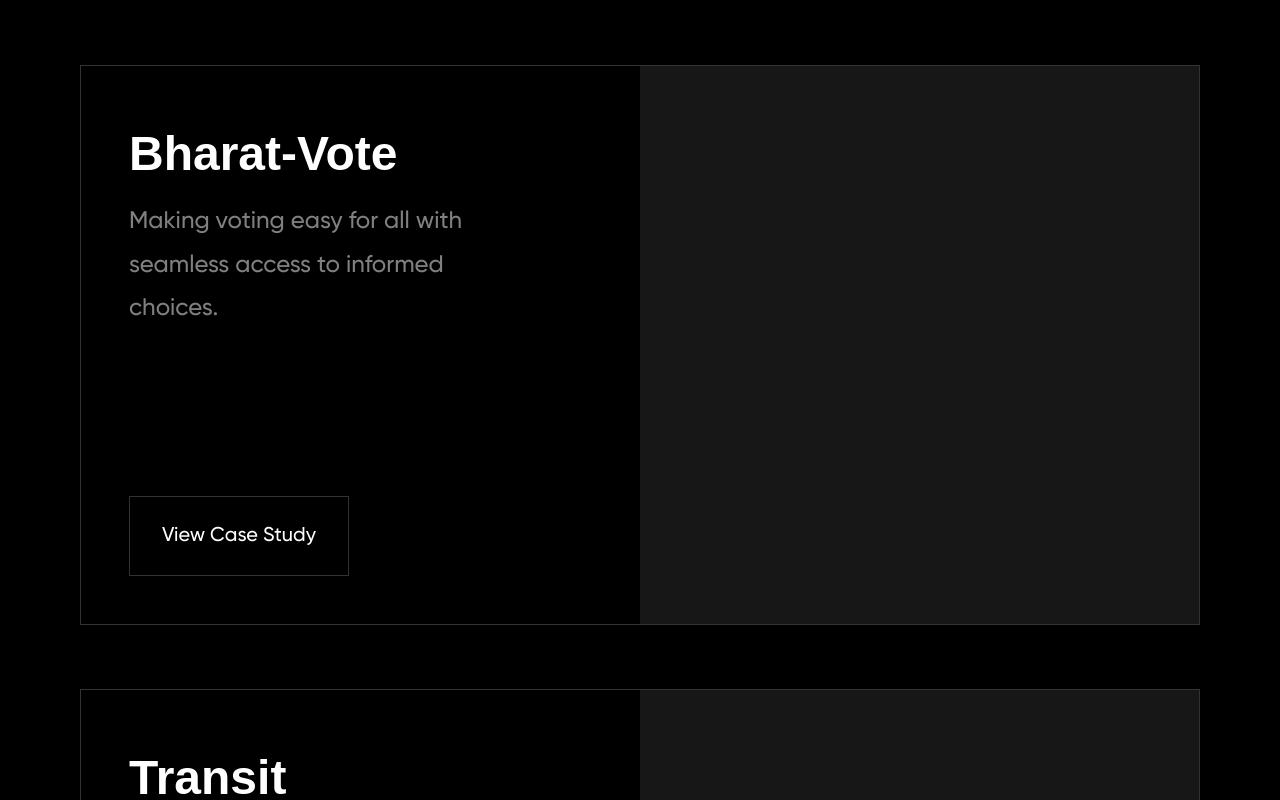
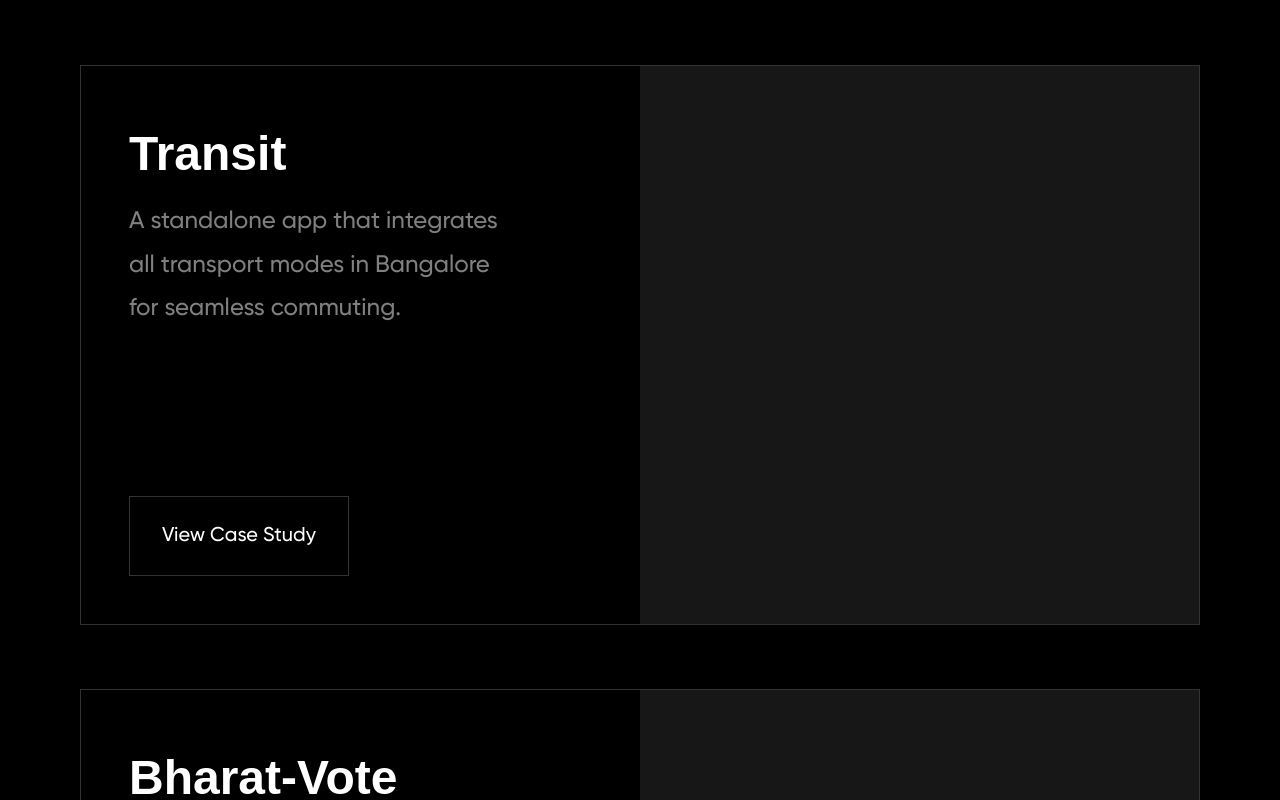
Before and after one commit to AkashBalcham/prasanth-port, a React (Create React App) app: page / in a window 1280 px wide. Shown: the part 940-1740 px from the top of the page. Built offline with nearby package versions, Linux system fonts and the light colour scheme; a web font is replaced by a local one.

Commit message:
add: project links

```diff
--- a/src/App.js
+++ b/src/App.js
@@ -9,7 +9,6 @@ function App() {
       <div className="App">
         <Routes>
           <Route path='/' element={ <Landing />}/>
-          <Route path='/projects/:id' element={ <Project />}/>
         </Routes>
       </div>
     </Router>
--- a/src/components/ProjectCard/ProjectCard.jsx
+++ b/src/components/ProjectCard/ProjectCard.jsx
@@ -19,7 +19,7 @@ const ProjectCard = (props) => {
                     {/* <h2 className="w-[70%] lg:w-[90%] text-white/50 font-gilroy lg:text-xl xl:text-3xl 2xl:text-3xl tracking-wide">{props.desc}</h2> */}
                 </div>
 
-                <Link to={`/projects/${props.id}`}>
+                <Link to={`${props.link}`} target="_blank">
                     <button className="border-[1px] border-[rgba(255,255,255,0.2)] bg-black px-6 py-4 lg:px-6 lgMid:px-8 lgMid:py-4 xl:py-6 3xl:px-8 3xl:py-6 text-white lg:text-[100%] lgMid:text-[110%] xl:text-[125%] xlMid:text-[145%] 2xl:text-[157%] font-gilroy font-extralight">
                         View Case Study
                     </button>
--- a/src/data/projects.js
+++ b/src/data/projects.js
@@ -4,14 +4,16 @@ const projects = [
     {
         id: 1,
         image: null,
-        name: "Bharat-Vote",
-        desc: "Making voting easy for all with\n seamless access to informed\n choices.",
+        name: "Transit",
+        desc: "A standalone app that integrates\nall transport modes in Bangalore\nfor seamless commuting.",
+        link: "https://www.figma.com/proto/iG0HzAG7D7yiB2YP8kjdin/Portfolio?page-id=396%3A1313&node-id=396-1314&p=f&viewport=353%2C150%2C0.26&t=hYcb7GhWqfWNxskA-1&scaling=scale-down&content-scaling=fixed&starting-point-node-id=396%3A1314"
     },
     {
         id: 2,
         image: null,
-        name: "Transit",
-        desc: "A standalone app that integrates\nall transport modes in Bangalore\nfor seamless commuting.",
+        name: "Bharat-Vote",
+        desc: "Making voting easy for all with\n seamless access to informed\n choices.",
+        link: "https://www.figma.com/proto/iG0HzAG7D7yiB2YP8kjdin/Portfolio?page-id=395%3A182&node-id=395-1152&viewport=673%2C-187%2C0.3&t=EpOQhJMG8SPRsHT5-1&scaling=min-zoom&content-scaling=fixed&starting-point-node-id=395%3A1152"
     }
 ]
 
--- a/src/pages/Landing/Landing.jsx
+++ b/src/pages/Landing/Landing.jsx
@@ -10,7 +10,7 @@ import ProjectCard from "../../components/ProjectCard/ProjectCard";
 
 const Landing = () => {
 
-    const { emailLink } = { links }
+    const { emailLink, bharatVoteLink } = { links }
 
     const [email, setEmail] = useState("user@example.com");
     const [copied, setCopied] = useState(false);
@@ -92,6 +92,7 @@ const Landing = () => {
                                 name={project.name}
                                 image={project.image}
                                 desc={project.desc}
+                                link={project.link}
                             />
                         )
                     })}
```
